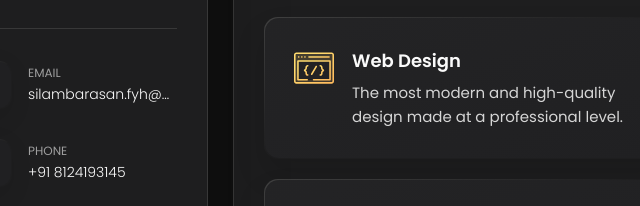
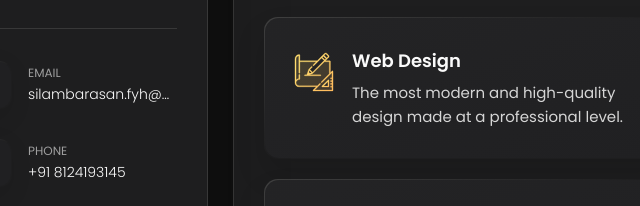
Before and after one commit to simbufyh/Silambarasan-portfolio, a plain HTML site: page index.html in a window 1280 px wide. Shown: the part 392-598 px from the top of the page, 107-747 px from the left. Drawn offline with nearby package versions, Linux system fonts and the light colour scheme.

Commit message:
Update index.html

```diff
--- a/index.html
+++ b/index.html
@@ -228,7 +228,7 @@
             <li class="service-item">
 
               <div class="service-icon-box">
-                <img src="/assets/images/icon-dev.svg"
+                <img src="/assets/images/icon-design.svg"
                  alt="design icon" width="40">
               </div>
 
```
